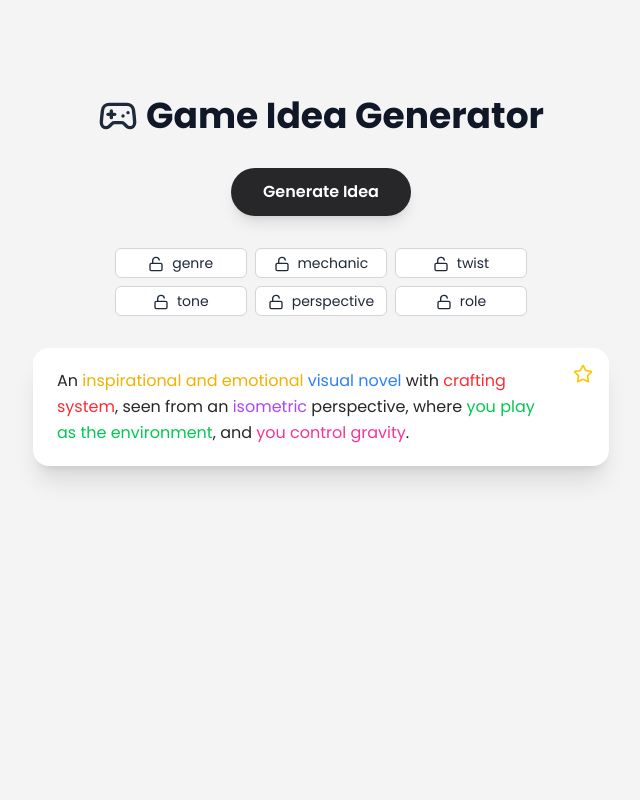
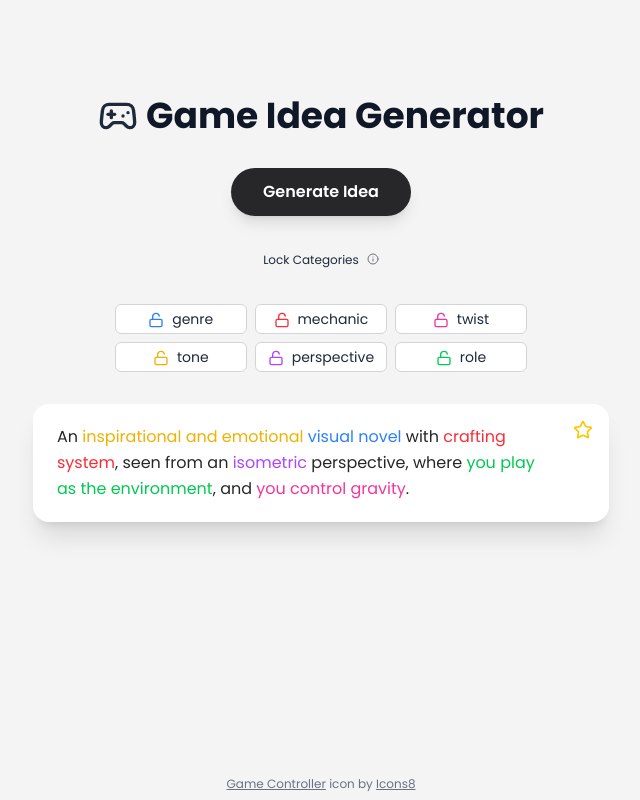
Before and after one commit to NElhamy/game-idea-generator, a React (Vite) app: page / in a window 1280 px wide. Shown: the whole page, without its empty margins (319-959 px from the left). Built offline with nearby package versions, Linux system fonts and the light colour scheme.

Commit message:
Tooltip for category lock buttons, style changes

```diff
--- a/src/App.tsx
+++ b/src/App.tsx
@@ -1,5 +1,6 @@
 import { useEffect, useState } from "react";
 import IdeaCard from "./components/IdeaCard";
+import TooltipInfo from "./components/TooltipInfo";
 import {
   genres,
   mechanics,
@@ -124,7 +125,8 @@ export default function App() {
   }
 
   return (
-    <main className="min-h-screen bg-zinc-100 dark:bg-gradient-to-br dark:from-zinc-900 dark:to-zinc-800 flex flex-col items-center justify-start gap-8 py-24 px-10">
+    <div className="min-h-screen flex flex-col bg-zinc-100 dark:bg-gradient-to-br dark:from-zinc-900 dark:to-zinc-800">
+      <main className="grow flex flex-col items-center justify-start gap-8 py-24 px-10">
         <h1 className="flex flex-col sm:flex-row items-center gap-2 text-3xl sm:text-4xl font-bold text-gray-900 dark:text-white text-center sm:text-left">
           <Gamepad2 size={40} className="text-gray-800 dark:text-white" />
           <span>Game Idea Generator</span>
@@ -149,6 +151,13 @@ export default function App() {
           Generate Idea
         </motion.button>
 
+        <div className="flex items-center gap-2">
+          <p className="text-xs text-gray-800 dark:text-zinc-400">
+            Lock Categories
+          </p>
+          <TooltipInfo />
+        </div>
+
         <div className="grid grid-cols-2 sm:grid-cols-3 gap-2">
           {Object.entries(locks).map(([key, value]) => {
             return (
@@ -156,16 +165,22 @@ export default function App() {
                 key={key}
                 onClick={() => setLocks((prev) => ({ ...prev, [key]: !value }))}
                 whileTap={{ scale: 0.95 }}
-              className={`px-3 py-1 text-sm rounded-md border transition font-medium ${
+                className={`px-3 py-1 text-sm rounded-md border transition font-medium hover:cursor-pointer ${
                   value
                     ? categoryColors[key]
                     : "bg-white dark:bg-zinc-800 text-gray-800 dark:text-white border-zinc-300 dark:border-zinc-700"
                 }`}
               >
                 {value ? (
-                <Lock size={16} className="inline mr-1" />
+                  <Lock
+                    size={16}
+                    className={`inline mr-1 ${categoryColors[key]}`}
+                  />
                 ) : (
-                <Unlock size={16} className="inline mr-1" />
+                  <Unlock
+                    size={16}
+                    className={`inline mr-1 ${categoryColors[key]}`}
+                  />
                 )}{" "}
                 {key}
               </motion.button>
@@ -202,7 +217,10 @@ export default function App() {
                       const ideaToRemove = favorites[idx];
                       const updated = favorites.filter((_, i) => i !== idx);
                       setFavorites(updated);
-                    localStorage.setItem("favorites", JSON.stringify(updated));
+                      localStorage.setItem(
+                        "favorites",
+                        JSON.stringify(updated)
+                      );
 
                       toast("Removed from favorites", {
                         icon: <Trash2 size={16} className="text-zinc-400" />,
@@ -228,5 +246,25 @@ export default function App() {
           </div>
         )}
       </main>
+      <footer className="text-xs text-gray-500 dark:text-gray-400 text-center p-2">
+        <a
+          href="https://icons8.com/icon/GFDbOB2OqPWt/game-controller"
+          target="_blank"
+          rel="noopener noreferrer"
+          className="underline hover:text-gray-700 dark:hover:text-white transition-all duration-300"
+        >
+          Game Controller
+        </a>{" "}
+        icon by{" "}
+        <a
+          href="https://icons8.com"
+          target="_blank"
+          rel="noopener noreferrer"
+          className="underline hover:text-gray-700 dark:hover:text-white transition-all duration-300"
+        >
+          Icons8
+        </a>
+      </footer>
+    </div>
   );
 }
--- /dev/null
+++ b/src/components/TooltipInfo.tsx
@@ -0,0 +1,51 @@
+import { useEffect, useRef, useState } from "react";
+import { Info } from "lucide-react";
+
+export default function TooltipInfo() {
+  const [showTooltip, setShowTooltip] = useState(false);
+  const containerRef = useRef<HTMLDivElement>(null);
+
+  useEffect(() => {
+    function handleClickOutside(event: MouseEvent) {
+      if (
+        containerRef.current &&
+        !containerRef.current.contains(event.target as Node)
+      ) {
+        setShowTooltip(false);
+      }
+    }
+
+    document.addEventListener("mousedown", handleClickOutside);
+    return () => document.removeEventListener("mousedown", handleClickOutside);
+  }, []);
+
+  return (
+    <div
+      ref={containerRef}
+      className="relative inline-block"
+      onMouseEnter={() => setShowTooltip(true)}
+      onMouseLeave={() => setShowTooltip(false)}
+    >
+      <button
+        onClick={() => setShowTooltip((prev) => !prev)}
+        className="text-zinc-500 dark:text-zinc-400 hover:text-zinc-700 dark:hover:text-white focus:outline-none"
+        aria-label="Info about locking categories"
+      >
+        <Info size={12} />
+      </button>
+
+      {/* Tooltip container */}
+      <div
+        className={`absolute left-6 top-1 z-10 text-white dark:text-black text-xs px-3 py-2 rounded shadow w-40 transition-all duration-200
+    ${
+      showTooltip
+        ? "opacity-100 translate-y-0 bg-zinc-800 dark:bg-zinc-200"
+        : "opacity-0 -translate-y-1 pointer-events-none"
+    }
+  `}
+      >
+        Lock a category so it won't change when generating new ideas.
+      </div>
+    </div>
+  );
+}
--- a/src/index.css
+++ b/src/index.css
@@ -1,6 +1,11 @@
 @import "tailwindcss";
+
+html,
+body {
+  @apply bg-zinc-100 dark:bg-zinc-900;
+}
 
 body {
   overflow-y: scroll;
-  font-family: 'Poppins', sans-serif;
+  font-family: "Poppins", sans-serif;
 }
```
Also changed, not shown: 1 other file (tests, documents, lock files or other folders). Lines whose indentation alone changed are shown as unchanged.
